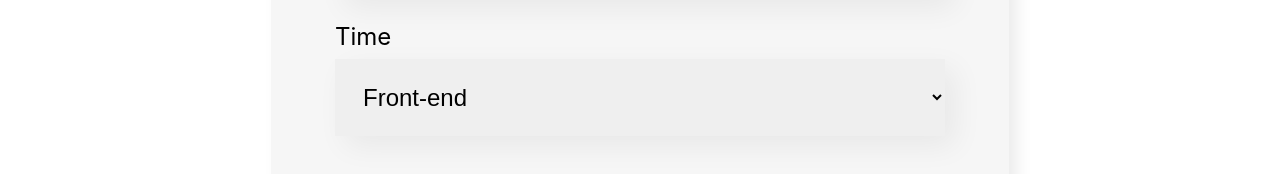
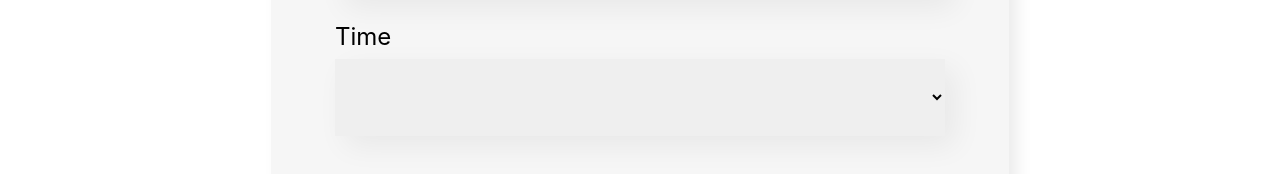
Before and after one commit to GuiBarbosa13/organo, a React (Create React App) app: page / in a window 1280 px wide. Shown: the part 1076-1250 px from the top of the page. Built offline with nearby package versions, Linux system fonts and the light colour scheme.

Commit message:
adicionando as cores nos cards e debugando o código

```diff
--- a/src/App.js
+++ b/src/App.js
@@ -29,7 +29,6 @@ function App() {
   const [colaboradores, setColaboradores] = useState([])
 
   const aoColaboradorAdicionado = (colaborador) => {
-    console.log(colaborador)
     setColaboradores([...colaboradores, colaborador])
   }
 
--- a/src/componentes/Colaborador/Colaborador.css
+++ b/src/componentes/Colaborador/Colaborador.css
@@ -19,6 +19,8 @@
     border-radius: 0px 0px 10px 10px;
     padding-top: 90px;
     padding-bottom: 40px;
+    display: flex;
+    flex-direction: column;
 }
 
 .colaborador .rodape h4 {
--- a/src/componentes/Colaborador/index.js
+++ b/src/componentes/Colaborador/index.js
@@ -3,7 +3,7 @@ import './Colaborador.css';
 const Colaborador = (props) => {
     return(
         <div className='colaborador'>
-            <div className='cabecalho'>
+            <div className='cabecalho' style={{backgroundColor:props.corDeFundo}}>
                 <img src={props.imagem} alt={props.nome}/>
             </div>
             <div className='rodape'>
--- a/src/componentes/Formulario/index.js
+++ b/src/componentes/Formulario/index.js
@@ -12,13 +12,13 @@ const Formulario = (props) => {
     const [cargo, setCargo] = useState('');
     const [imagem, setImagem] = useState('');
 
-    const [time, setTime] = useState(times[0]);
+    const [time, setTime] = useState('');
 
 
 
     const enviarForm = (evento) => {
         evento.preventDefault();
-        console.log(props.aoColaboradorCadastrado({
+        (props.aoColaboradorCadastrado({
             nome: nome,
             cargo: cargo,
             time: time,
@@ -27,6 +27,7 @@ const Formulario = (props) => {
         setNome('');
         setCargo('');
         setImagem('');
+        setTime('');
     };
 
     return (
--- a/src/componentes/ListaSuspensa/index.js
+++ b/src/componentes/ListaSuspensa/index.js
@@ -9,6 +9,7 @@ const ListaSuspensa = (props) => {
                 required = {props.required}
                 value={props.valor}
             >
+                <option value={''}></option>
                 {props.itens.map((item) => <option key={item}>{item}</option>)}
                 {/* Para cada item em itens, imprime a tag option com esse item dentro do select (drop-list). */}
             </select>
--- a/src/componentes/Time/index.js
+++ b/src/componentes/Time/index.js
@@ -7,7 +7,7 @@ const Time = (props) =>{
         (props.colaboradores.length > 0) && <section className='time'style={{backgroundColor : props.corSecundaria}}>
             <h3 style={{borderColor: props.corPrimaria}}>{props.time}</h3>
             <div className='colaboradores'>
-                {props.colaboradores.map(colab => <Colaborador nome = {colab.nome} cargo = {colab.cargo} imagem = {colab.imagem}/>)}
+                {props.colaboradores.map(colab => <Colaborador corDeFundo = {props.corPrimaria} key = {colab.nome + colab.time + colab.imagem} nome = {colab.nome} cargo = {colab.cargo} imagem = {colab.imagem}/>)}
             </div>
         </section>
     )
```
